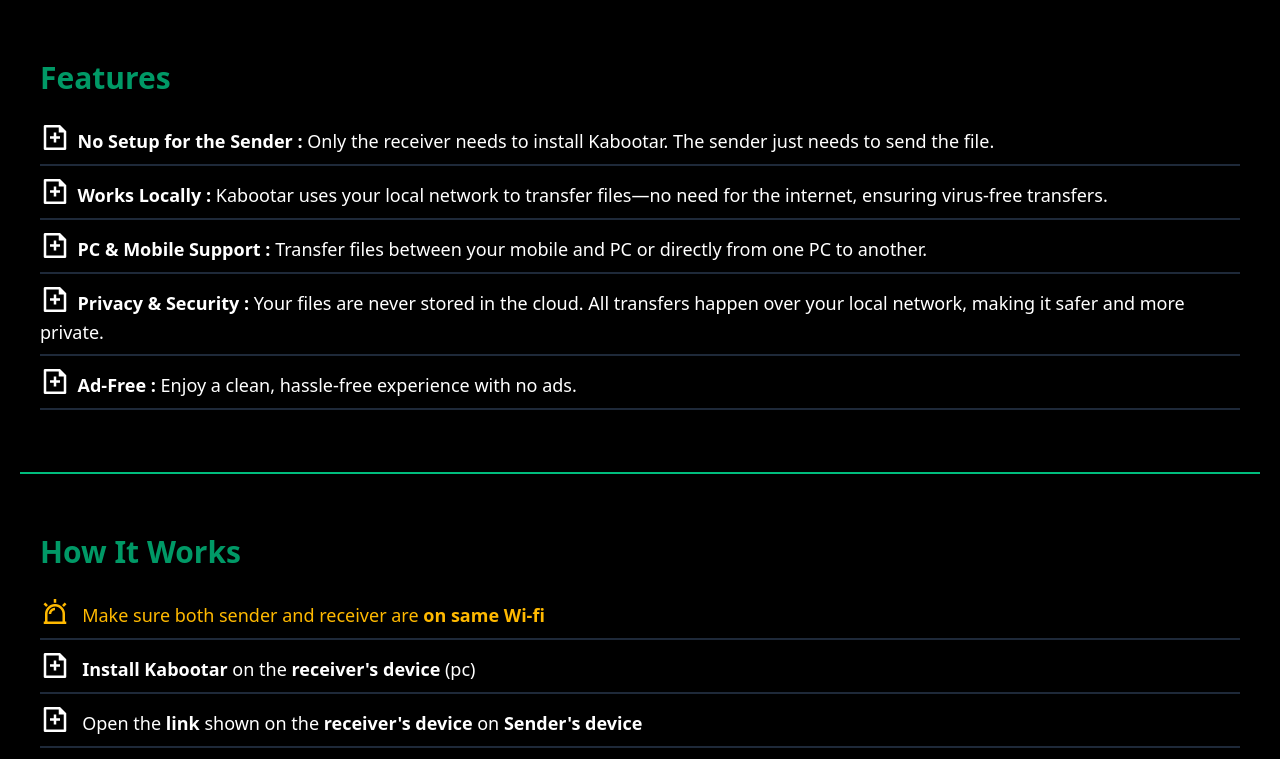
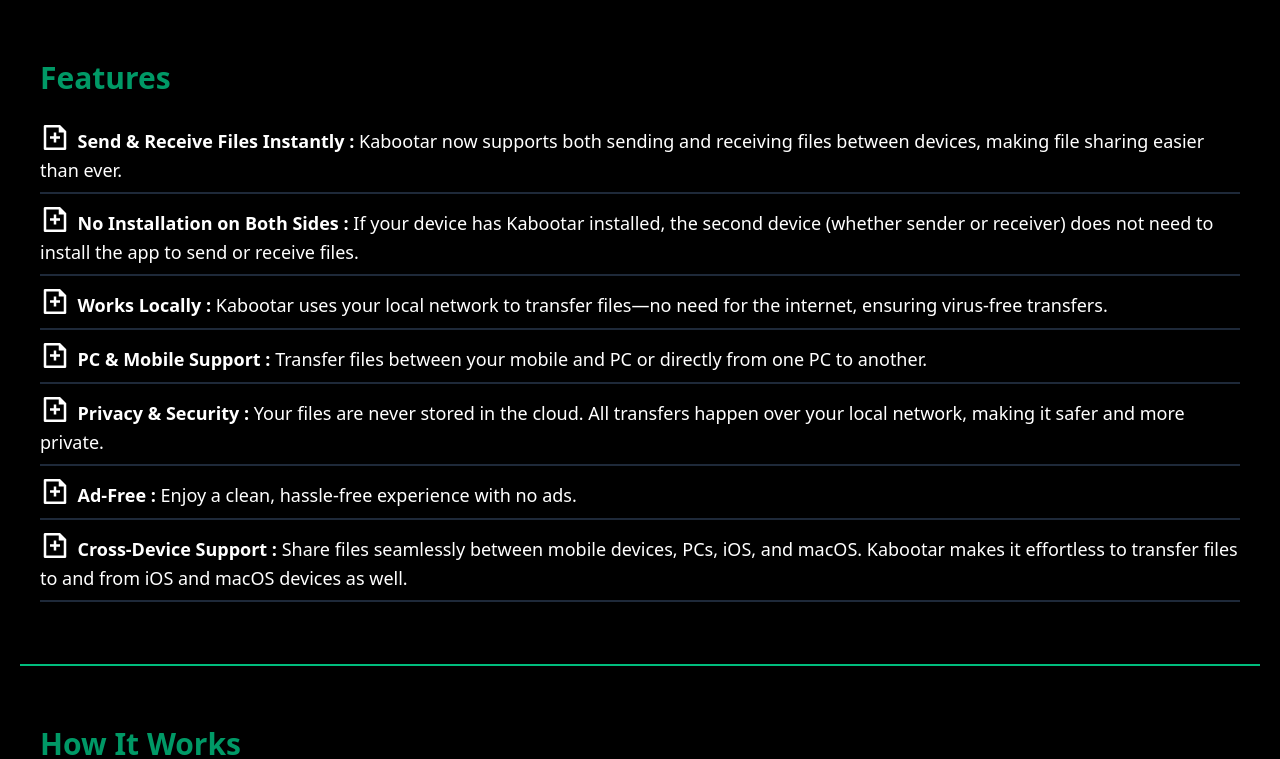
Before and after one commit to RitikJaiswal75/kabootar-web, a React (Vite) app: page / in a window 1280 px wide. Shown: the part 420-1179 px from the top of the page. Built offline with nearby package versions, Linux system fonts and the light colour scheme.

Commit message:
Update features section

```diff
--- a/src/constants/features.ts
+++ b/src/constants/features.ts
@@ -1,8 +1,13 @@
 export const features = [
   {
-    point: "No Setup for the Sender",
+    point: "Send & Receive Files Instantly",
     description:
-      "Only the receiver needs to install Kabootar. The sender just needs to send the file.",
+      "Kabootar now supports both sending and receiving files between devices, making file sharing easier than ever.",
+  },
+  {
+    point: "No Installation on Both Sides",
+    description:
+      "If your device has Kabootar installed, the second device (whether sender or receiver) does not need to install the app to send or receive files.",
   },
   {
     point: "Works Locally",
@@ -23,4 +28,9 @@
     point: "Ad-Free",
     description: "Enjoy a clean, hassle-free experience with no ads.",
   },
+  {
+    point: "Cross-Device Support",
+    description:
+      "Share files seamlessly between mobile devices, PCs, iOS, and macOS. Kabootar makes it effortless to transfer files to and from iOS and macOS devices as well.",
+  },
 ];
```
